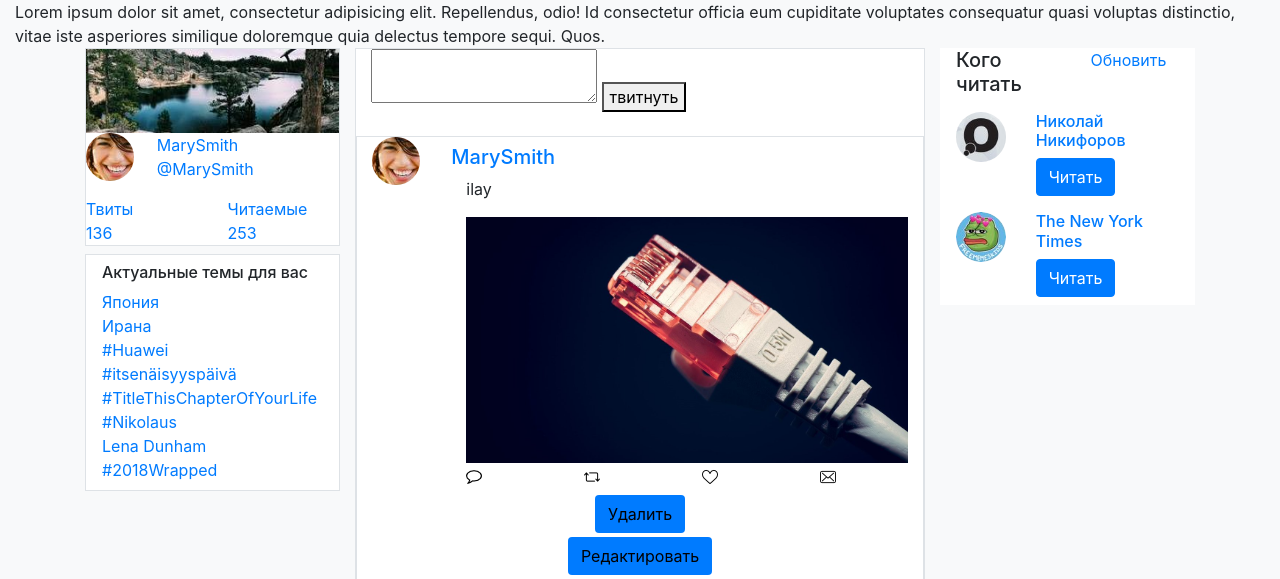
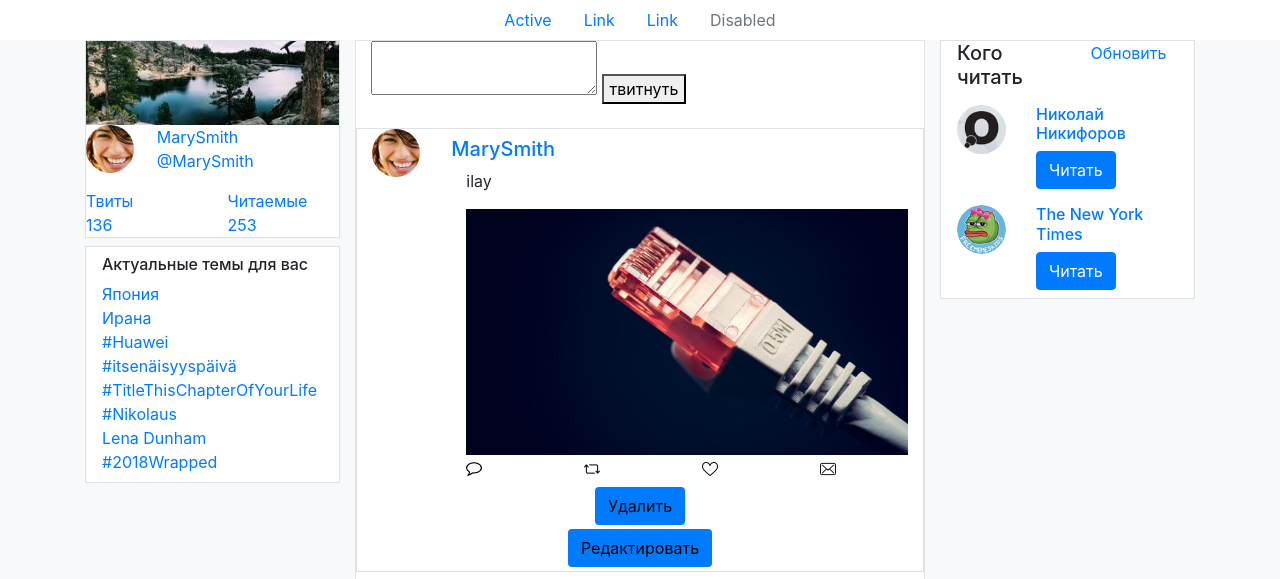
Before and after one commit to force-flow/twitter, a PHP site: page / in a window 1280 px wide. Shown: the top 579 px of the page. Run offline with PHP 8.4, Linux system fonts and the light colour scheme; data comes from the database, SQL or seed files in the repository.

Commit message:
Add files via upload

```diff
--- a/index.php
+++ b/index.php
@@ -7,7 +7,22 @@
 	<link rel="stylesheet" href="https://stackpath.bootstrapcdn.com/bootstrap/4.1.3/css/bootstrap.min.css" integrity="sha384-MCw98/SFnGE8fJT3GXwEOngsV7Zt27NXFoaoApmYm81iuXoPkFOJwJ8ERdknLPMO" crossorigin="anonymous">
 </head>
 <body class="bg-light">
-	<div class="container-fluid">Lorem ipsum dolor sit amet, consectetur adipisicing elit. Repellendus, odio! Id consectetur officia eum cupiditate voluptates consequatur quasi voluptas distinctio, vitae iste asperiores similique doloremque quia delectus tempore sequi. Quos.</div>
+	<div class="container-fluid bg-white">
+	<ul class="nav justify-content-center">
+  <li class="nav-item">
+    <a class="nav-link active" href="#">Active</a>
+  </li>
+  <li class="nav-item">
+    <a class="nav-link" href="#">Link</a>
+  </li>
+  <li class="nav-item">
+    <a class="nav-link" href="#">Link</a>
+  </li>
+  <li class="nav-item">
+    <a class="nav-link disabled" href="#">Disabled</a>
+  </li>
+</ul>
+	</div>
 	<div class="container">
 		<div class="row">
 		<div class="col-3">
@@ -125,7 +140,7 @@
 	<img src="" alt="">
 		<div class="col-3">
 			<!--Кого читать-->
-			<div class="bg-white pl-3">
+			<div class="bg-white pl-3 border">
 				<div class="row">
 					<div class="col-6">
 						<h5>Кого читать</h5>
```
